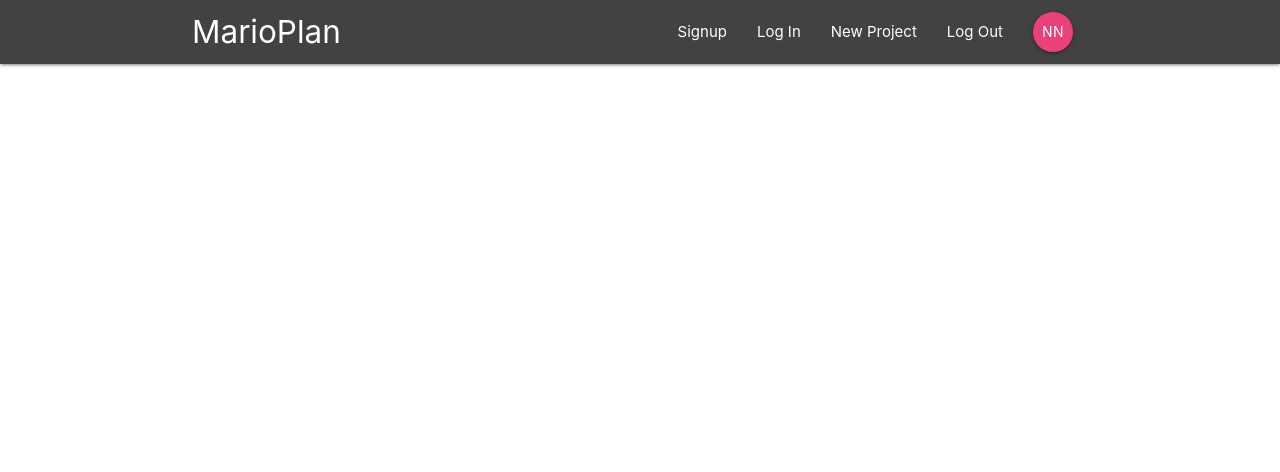
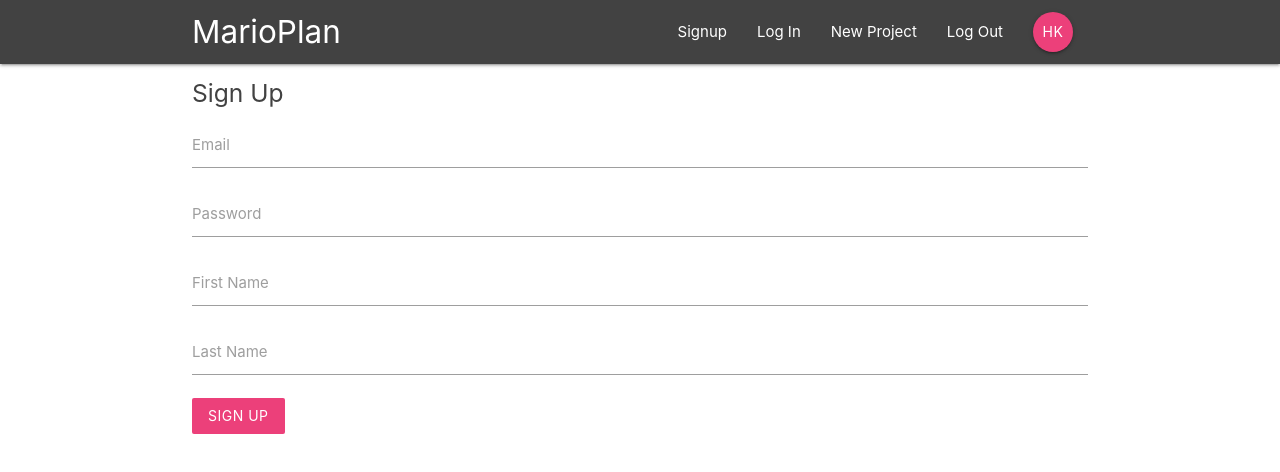
Before and after one commit to harjothkhara/React-Redux-App, a React (Create React App) app: page /signup in a window 1280 px wide. Shown: the top 472 px of the page. Built offline with nearby package versions, Linux system fonts and the light colour scheme.

Commit message:
SignIn and SignOut Components

```diff
--- a/public/index.html
+++ b/public/index.html
@@ -50,5 +50,7 @@
       To begin the development, run `npm start` or `yarn start`.
       To create a production bundle, use `npm run build` or `yarn build`.
     -->
+    <!-- Compiled and minified JavaScript -->
+    <script src="https://cdnjs.cloudflare.com/ajax/libs/materialize/1.0.0/js/materialize.min.js"></script>
   </body>
 </html>
--- a/src/App.js
+++ b/src/App.js
@@ -3,6 +3,8 @@ import Navbar from './components/layout/Navbar';
 import { Switch, Route } from 'react-router-dom';
 import Dashboard from './components/dashboard/Dashboard';
 import ProjectDetails from './components/projects/ProjectDetails';
+import SignIn from './components/auth/SignIn';
+import SignUp from './components/auth/SignUp';
 
 function App() {
   return (
@@ -11,6 +13,8 @@ function App() {
       <Switch>
         <Route exact path='/' component={Dashboard} />
         <Route path='/project/:id' component={ProjectDetails} />
+        <Route path='/signin' component={SignIn} />
+        <Route path='/signup' component={SignUp} />
       </Switch>
     </div>
   );
--- a/src/components/auth/SignIn.js
+++ b/src/components/auth/SignIn.js
@@ -0,0 +1,39 @@
+import React, { Component } from 'react';
+
+class SignIn extends Component {
+  state = {
+    email: '',
+    password: ''
+  };
+  handleChange = e => {
+    this.setState({
+      [e.target.id]: e.target.value
+    });
+  };
+  handleSubmit = e => {
+    e.preventDefault();
+    console.log(this.state);
+  };
+  render() {
+    return (
+      <div className='container'>
+        <form onSubmit={this.handleSubmit} className='white'>
+          <h5 className='grey-text text-darken-3'>Sign In</h5>
+          <div className='input-field'>
+            <label htmlFor='email'>Email</label>
+            <input type='email' id='email' onChange={this.handleChange} />
+          </div>
+          <div className='input-field'>
+            <label htmlFor='password'>Password</label>
+            <input type='password' id='password' onChange={this.handleChange} />
+          </div>
+          <div className='input-field'>
+            <button className='btn pink lighten-1 z-depth-0'>Log In</button>
+          </div>
+        </form>
+      </div>
+    );
+  }
+}
+
+export default SignIn;
--- a/src/components/auth/SignUp.js
+++ b/src/components/auth/SignUp.js
@@ -0,0 +1,49 @@
+import React, { Component } from 'react';
+
+class SignUp extends Component {
+  state = {
+    email: '',
+    password: '',
+    firstName: '',
+    lastName: ''
+  };
+  handleChange = e => {
+    this.setState({
+      [e.target.id]: e.target.value
+    });
+  };
+  handleSubmit = e => {
+    e.preventDefault();
+    console.log(this.state);
+  };
+  render() {
+    return (
+      <div className='container'>
+        <form onSubmit={this.handleSubmit} className='white'>
+          <h5 className='grey-text text-darken-3'>Sign Up</h5>
+          <div className='input-field'>
+            <label htmlFor='email'>Email</label>
+            <input type='email' id='email' onChange={this.handleChange} />
+          </div>
+          <div className='input-field'>
+            <label htmlFor='password'>Password</label>
+            <input type='password' id='password' onChange={this.handleChange} />
+          </div>
+          <div className='input-field'>
+            <label htmlFor='firstName'>First Name</label>
+            <input type='text' id='firstName' onChange={this.handleChange} />
+          </div>
+          <div className='input-field'>
+            <label htmlFor='lastName'>Last Name</label>
+            <input type='text' id='lastName' onChange={this.handleChange} />
+          </div>
+          <div className='input-field'>
+            <button className='btn pink lighten-1 z-depth-0'>Sign Up</button>
+          </div>
+        </form>
+      </div>
+    );
+  }
+}
+
+export default SignUp;
--- a/src/components/layout/SignedInLinks.js
+++ b/src/components/layout/SignedInLinks.js
@@ -12,7 +12,7 @@ const SignedInLinks = () => {
       </li>
       <li>
         <NavLink to='/' className='btn btn-floating pink lighten-1'>
-          NN
+          HK
         </NavLink>
       </li>
     </ul>
--- a/src/components/projects/ProjectDetails.js
+++ b/src/components/projects/ProjectDetails.js
@@ -1,6 +1,7 @@
 import React from 'react';
 
 function ProjectDetails({ match: { params } }) {
+  // const id = props.match.params.id
   const id = params.id;
   return (
     <div className='container section project-details'>
```
